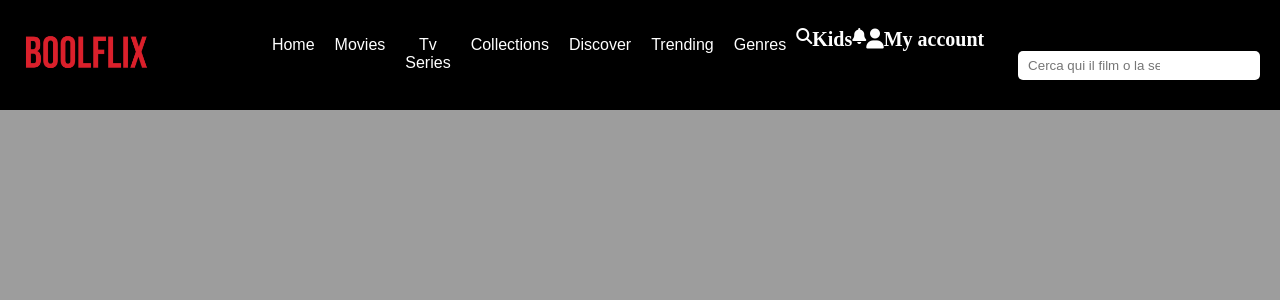
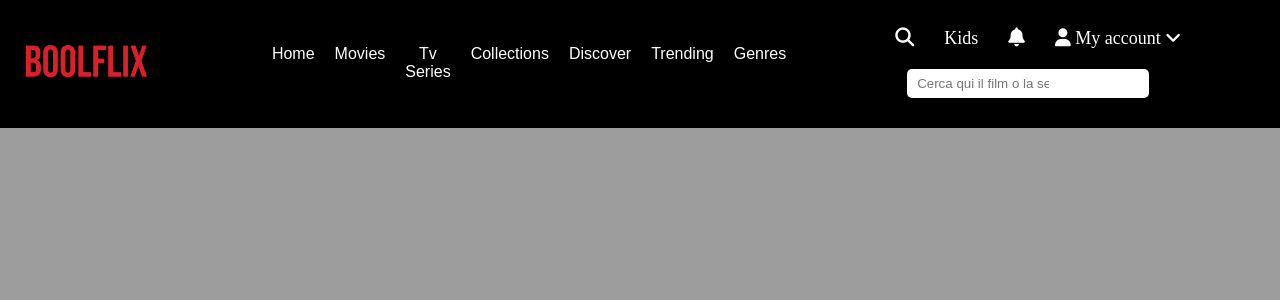
Before and after one commit to alessandro-barate/v, a Vue app: page / in a window 1280 px wide. Shown: the top 300 px of the page. Built offline with nearby package versions, Linux system fonts and the light colour scheme.

Commit message:
[UPD] Second header's list styled

```diff
--- a/src/assets/scss/_partials/_general.scss
+++ b/src/assets/scss/_partials/_general.scss
@@ -43,7 +43,7 @@ body {
 //     display: block;
 // }
 
-li span {
+.col li span {
     font-weight: bolder;
     font-size: 20px;
 }
@@ -84,7 +84,7 @@ li span {
 .search-section {
     width: 40%;
     height: 100%;
-    text-align: end;
+    text-align: center;
 }
 
 input {
@@ -106,7 +106,6 @@ ul {
 
 nav ul {
     display: flex;
-
 }
 
 nav li {
@@ -119,9 +118,26 @@ nav button {
     background-color: transparent;
     border: none;
     font-size: 16px;
+    cursor: pointer;
 }
 
 .search-section ul {
     color: white;
     display: flex;
+    justify-content: center;
+    margin-bottom: 20px;
+    cursor: pointer;
 }
+
+.search-section li {
+    padding-left: 15px;
+    padding-right: 15px;
+}
+
+.search-section li span {
+    font-size: 18px;
+}
+
+.font-19 {
+    font-size: 19px;
+}
--- a/src/components/SearchComponent.vue
+++ b/src/components/SearchComponent.vue
@@ -16,16 +16,16 @@ export default {
     <div class="search-section">
         <ul>
             <li>
-                <i class="fas fa-magnifying-glass"></i>
+                <i class="fas fa-magnifying-glass font-19"></i>
             </li>
             <li>
                 <span>Kids</span>
             </li>
             <li>
-                <i class="fas fa-bell"></i>
+                <i class="fas fa-bell font-19"></i>
             </li>
             <li>
-                <span><i class="fas fa-user"></i>My account</span>
+                <span><i class="fas fa-user"></i> My account <i class="fas fa-angle-down"></i></span>
             </li>
         </ul>
         <input type="text" placeholder="Cerca qui il film o la serie tv" @keyup.enter="$emit('search')" v-model="this.store.endpoints.query">
```
